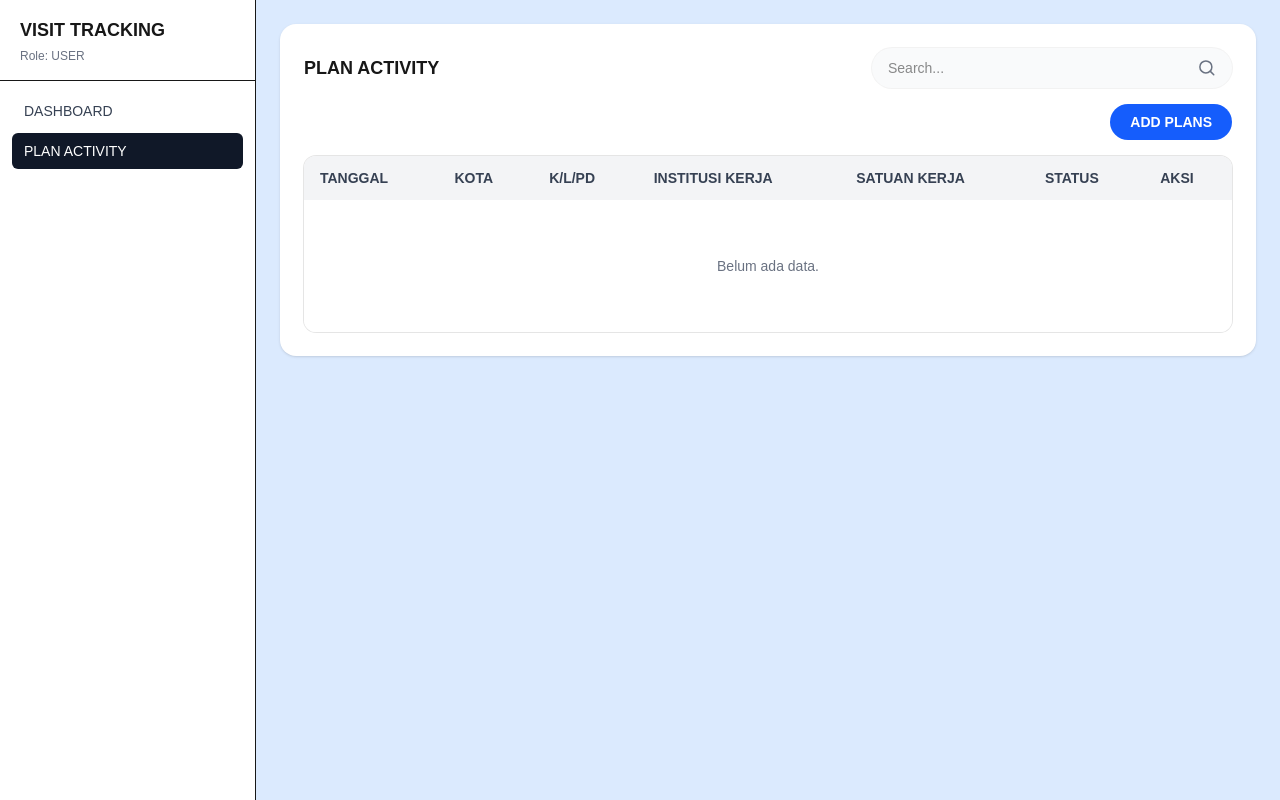
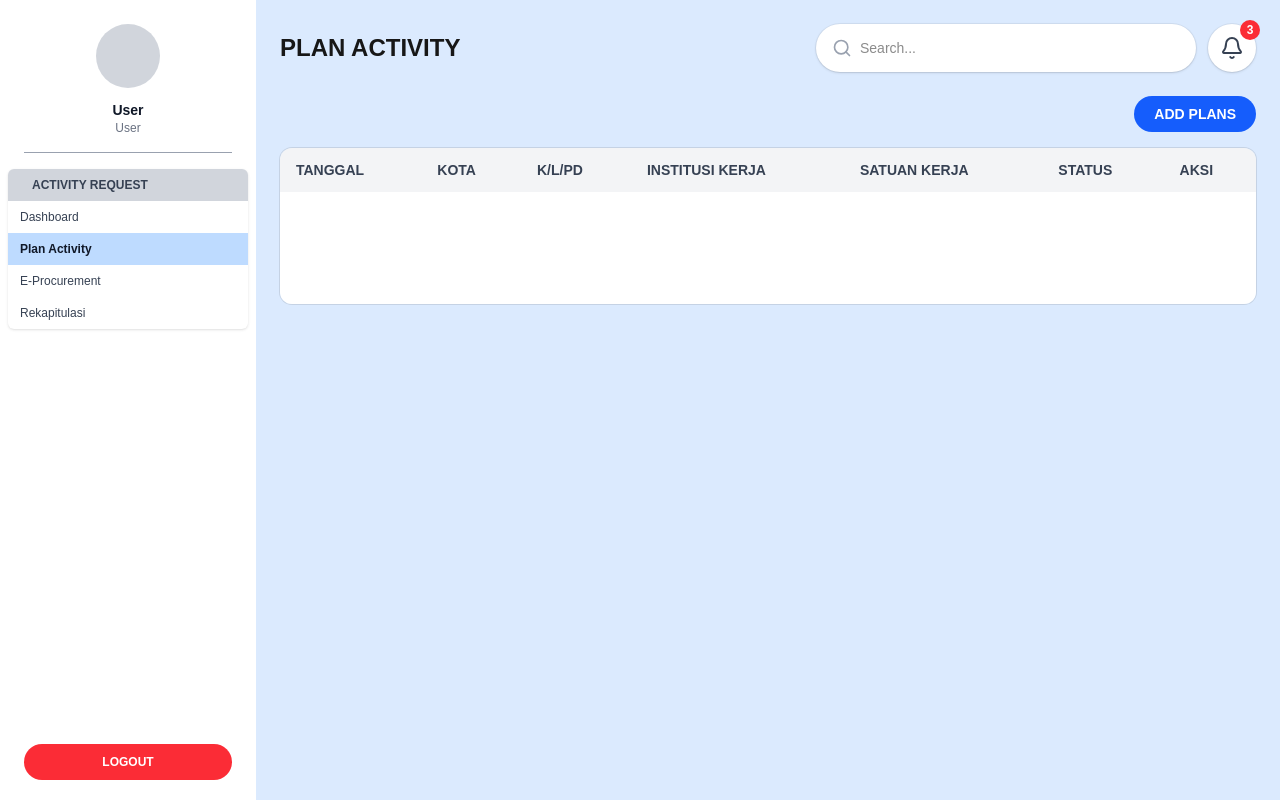
Before and after one commit to Yossiridho/MabelHub, a Next.js app: page /plan-activity in a window 1280 px wide. Built offline with nearby package versions, Linux system fonts and the light colour scheme.

Commit message:
update sidebar

```diff
--- a/package.json
+++ b/package.json
@@ -11,6 +11,7 @@
   "dependencies": {
     "bcryptjs": "^3.0.3",
     "jsonwebtoken": "^9.0.3",
+    "lucide-react": "^0.563.0",
     "mongoose": "^8.22.1",
     "next": "16.1.6",
     "next-auth": "^4.24.13",
--- a/src/app/dashboard-visit/page.tsx
+++ b/src/app/dashboard-visit/page.tsx
@@ -3,6 +3,7 @@
 import { useEffect, useState } from "react";
 import { useRouter } from "next/navigation";
 import Sidebar from "@/components/sidebar/sidebar";
+import { Search, Bell } from "lucide-react";
 import type { Role } from "@/lib/menu";
 
 type DashboardStats = {
@@ -35,7 +36,7 @@ export default function DashboardPage() {
   useEffect(() => {
     const run = async () => {
       try {
-        const res = await fetch("/api/dashboard");
+        const res = await fetch("/api/dashboard-visit");
         if (!res.ok) throw new Error("Failed to fetch stats");
         const data = (await res.json()) as DashboardStats;
         setStats(data);
@@ -52,77 +53,36 @@ export default function DashboardPage() {
   return (
     <div className="min-h-screen bg-blue-100">
       <div className="flex">
-        {/* SIDEBAR */}
         <div className="shrink-0">
-          <Sidebar role={role} title="VISIT TRACKING" />
+          <Sidebar role={role} title="VISIT DASHBOARD" />
         </div>
 
         {/* CONTENT */}
         <div className="flex-1 p-6">
           {/* TOP BAR */}
           <div className="mb-6 flex flex-col gap-4 md:flex-row md:items-center md:justify-between">
-            <h2 className="text-2xl font-semibold">Visit Dashboard</h2>
+            <h2 className="text-2xl font-semibold">VISIT DASHBOARD</h2>
 
             <div className="flex items-center gap-3">
               {/* Searchbar */}
   <div className="relative w-full md:w-[380px]">
+  <Search className="absolute left-4 top-1/2 h-5 w-5 -translate-y-1/2 text-gray-400" />
+
   <input
     value={search}
     onChange={(e) => setSearch(e.target.value)}
     placeholder="Search..."
-                  className="h-12 w-full rounded-full bg-white px-6 pr-14 text-sm shadow-sm outline-none ring-1 ring-black/5 focus:ring-2 focus:ring-blue-300"
+    className="h-12 w-full rounded-full bg-white pl-11 pr-4 text-sm shadow-sm outline-none ring-1 ring-black/5 focus:ring-2 focus:ring-blue-300"
   />
-                <span className="pointer-events-none absolute right-5 top-1/2 -translate-y-1/2 text-gray-500">
-                  {/* search icon */}
-                  <svg
-                    width="20"
-                    height="20"
-                    viewBox="0 0 24 24"
-                    fill="none"
-                    xmlns="http://www.w3.org/2000/svg"
-                  >
-                    <path
-                      d="M10.5 18.5a8 8 0 1 1 0-16 8 8 0 0 1 0 16Z"
-                      stroke="currentColor"
-                      strokeWidth="2"
-                    />
-                    <path
-                      d="M16.5 16.5 21 21"
-                      stroke="currentColor"
-                      strokeWidth="2"
-                      strokeLinecap="round"
-                    />
-                  </svg>
-                </span>
 </div>
 
-              {/* Notification button */}
 <button
   type="button"
   onClick={() => setUnreadNotif(0)}
   className="relative grid h-12 w-12 place-items-center rounded-full bg-white shadow-sm ring-1 ring-black/5 hover:bg-gray-50"
   aria-label="Notifications"
 >
-                {/* bell icon */}
-                <svg
-                  width="22"
-                  height="22"
-                  viewBox="0 0 24 24"
-                  fill="none"
-                  xmlns="http://www.w3.org/2000/svg"
-                  className="text-gray-800"
-                >
-                  <path
-                    d="M12 22a2.5 2.5 0 0 0 2.45-2h-4.9A2.5 2.5 0 0 0 12 22Z"
-                    fill="currentColor"
-                  />
-                  <path
-                    d="M18 16V11a6 6 0 1 0-12 0v5l-2 2h16l-2-2Z"
-                    stroke="currentColor"
-                    strokeWidth="2"
-                    strokeLinejoin="round"
-                  />
-                </svg>
+  <Bell className="h-6 w-6 text-gray-700" />
 
   {/* Badge unread */}
   {unreadNotif > 0 && (
--- a/src/app/plan-activity/page.tsx
+++ b/src/app/plan-activity/page.tsx
@@ -2,51 +2,59 @@
 
 import { useState } from "react";
 import Sidebar from "@/components/sidebar/sidebar";
+import { Search, Bell } from "lucide-react";
 import type { Role } from "@/lib/menu";
 
 export default function PlanActivityPage() {
   const [search, setSearch] = useState("");
+  const [unreadNotif, setUnreadNotif] = useState(3);
   const role: Role = "USER";
 
   return (
     <div className="min-h-screen bg-blue-100">
       <div className="flex">
         <div className="shrink-0">
-          <Sidebar role={role} title="VISIT TRACKING" />
+          <Sidebar role={role} />
         </div>
 
+     {/* CONTENT */}
         <div className="flex-1 p-6">
-          <main className="mx-auto max-w-6xl rounded-2xl bg-white p-6 shadow">
-            {/* HEADER */}
-            <div className="flex flex-col gap-4 md:flex-row md:items-center md:justify-between">
-              <h2 className="text-lg font-semibold">PLAN ACTIVITY</h2>
+          {/* TOP BAR */}
+          <div className="mb-6 flex flex-col gap-4 md:flex-row md:items-center md:justify-between">
+            <h2 className="text-2xl font-semibold">PLAN ACTIVITY</h2>
+            <div className="flex items-center gap-3"></div>
 
-              <div className="relative w-full md:w-[360px]">
+            <div className="flex items-center gap-3">
+  <div className="relative w-full md:w-[380px]">
+  <Search className="absolute left-4 top-1/2 h-5 w-5 -translate-y-1/2 text-gray-400" />
+
   <input
     value={search}
     onChange={(e) => setSearch(e.target.value)}
     placeholder="Search..."
-                  className="h-10 w-full rounded-full bg-gray-50 px-4 pr-11 text-sm outline-none ring-1 ring-black/5 focus:ring-2 focus:ring-blue-300"
+    className="h-12 w-full rounded-full bg-white pl-11 pr-4 text-sm shadow-sm outline-none ring-1 ring-black/5 focus:ring-2 focus:ring-blue-300"
   />
-                <span className="pointer-events-none absolute right-4 top-1/2 -translate-y-1/2 text-gray-500">
-                  <svg width="18" height="18" viewBox="0 0 24 24" fill="none">
-                    <path
-                      d="M10.5 18.5a8 8 0 1 1 0-16 8 8 0 0 1 0 16Z"
-                      stroke="currentColor"
-                      strokeWidth="2"
-                    />
-                    <path
-                      d="M16.5 16.5 21 21"
-                      stroke="currentColor"
-                      strokeWidth="2"
-                      strokeLinecap="round"
-                    />
-                  </svg>
+</div>
+
+<button
+  type="button"
+  onClick={() => setUnreadNotif(0)}
+  className="relative grid h-12 w-12 place-items-center rounded-full bg-white shadow-sm ring-1 ring-black/5 hover:bg-gray-50"
+  aria-label="Notifications"
+>
+  <Bell className="h-6 w-6 text-gray-700" />
+
+  {/* Badge unread */}
+  {unreadNotif > 0 && (
+    <span className="absolute -right-1 -top-1 grid h-5 min-w-5 place-items-center rounded-full bg-red-500 px-1 text-xs font-semibold text-white">
+      {unreadNotif}
     </span>
+  )}
+</button>
               </div>
             </div>
 
-            {/* ACTION */}
+
             <div className="mt-4 flex justify-end">
               <button className="h-9 rounded-full bg-blue-600 px-5 text-sm font-semibold text-white transition hover:bg-blue-700">
                 ADD PLANS
@@ -77,13 +85,11 @@ export default function PlanActivityPage() {
                 <tbody className="bg-white">
                   <tr>
                     <td colSpan={7} className="px-4 py-14 text-center text-gray-500">
-                      Belum ada data.
                     </td>
                   </tr>
                 </tbody>
               </table>
             </div>
-          </main>
         </div>
       </div>
     </div>
--- a/src/components/sidebar/sidebar.tsx
+++ b/src/components/sidebar/sidebar.tsx
@@ -1,46 +1,86 @@
 "use client";
 
 import Link from "next/link";
-import { usePathname } from "next/navigation";
-import { getMenuByRole, Role } from "@/lib/menu";
+import { usePathname, useRouter } from "next/navigation";
+import type { Role, MenuSection } from "@/lib/menu";
+import { getMenuByRole } from "@/lib/menu";
 
 type SidebarProps = {
   role: Role;
-  title?: string;
+  userLabel?: string;
+  userName?: string;
+  onLogoutHref?: string;
 };
 
-export default function Sidebar({ role, title = "CRM" }: SidebarProps) {
+export default function Sidebar({
+  role,
+  userLabel = role === "SUPERADMIN" ? "SuperAdmin" : role === "ADMIN" ? "Admin" : "User",
+  userName = "User",
+  onLogoutHref = "/login",
+}: SidebarProps) {
   const pathname = usePathname();
-  const menus = getMenuByRole(role);
+  const router = useRouter();
+
+  const sections: MenuSection[] = getMenuByRole(role);
+
+  const isActive = (href: string) =>
+    pathname === href || pathname.startsWith(href + "/");
 
   return (
-    <aside className="h-screen w-64 border-r bg-white">
-      <div className="px-5 py-4 border-b">
-        <div className="text-lg font-semibold">{title}</div>
-        <div className="text-xs text-gray-500 mt-1">Role: {role}</div>
+    <aside className="relative h-screen w-64 bg-white">
+      {/* PROFILE */}
+      <div className="px-6 pt-6 pb-4">
+        <div className="flex flex-col items-center">
+          <div className="h-16 w-16 rounded-full bg-gray-300" />
+          <div className="mt-3 text-center leading-tight">
+            <div className="text-sm font-semibold text-gray-900">{userLabel}</div>
+            <div className="text-xs text-gray-500">{userName}</div>
+          </div>
+          <div className="mt-4 h-px w-full bg-gray-400" />
+        </div>
       </div>
 
-      <nav className="p-3 space-y-1">
-        {menus.map((item) => {
-          const active =
-            pathname === item.href || pathname.startsWith(item.href + "/");
+      {/* MENU */}
+      <nav className="px-2 pb-12">
+        <div className="space-y-4">
+          {sections.map((section) => (
+            <div key={section.title} className="overflow-hidden rounded-md bg-white shadow">
+              <div className="bg-gray-300 px-6 py-2 text-xs font-semibold text-gray-700">
+                {section.title}
+              </div>
 
-          return (
+              {/* items */}
+              <div>
+                {section.items.map((item) => (
                   <Link
                     key={item.href}
                     href={item.href}
                     className={[
-                "block rounded-md px-3 py-2 text-sm transition",
-                active
-                  ? "bg-gray-900 text-white"
-                  : "text-gray-700 hover:bg-gray-100",
+                      "block px-3 py-2 text-xs transition",
+                      isActive(item.href)
+                        ? "bg-blue-200 font-semibold text-gray-900"
+                        : "text-gray-700 hover:bg-gray-50",
                     ].join(" ")}
                   >
                     {item.label}
                   </Link>
-          );
-        })}
+                ))}
+              </div>
+            </div>
+          ))}
+        </div>
       </nav>
+
+      {/* LOGOUT */}
+      <div className="absolute bottom-5 left-0 w-full px-6">
+        <button
+          type="button"
+          onClick={() => router.push(onLogoutHref)}
+          className="h-9 w-full rounded-full bg-red-500 text-xs font-semibold text-white"
+        >
+          LOGOUT
+        </button>
+      </div>
     </aside>
   );
 }
--- a/src/lib/menu.ts
+++ b/src/lib/menu.ts
@@ -1,24 +1,75 @@
-export type Role = "SUPER_ADMIN" | "ADMIN" | "LEADER" | "USER";
+export type Role = "SUPERADMIN" | "ADMIN" | "USER";
 
 export type MenuItem = {
   label: string;
   href: string;
-  roles: Role[];
 };
 
-export const MENU_ITEMS: MenuItem[] = [
-  {
-    label: "DASHBOARD",
-    href: "/dashboard-visit",
-    roles: ["SUPER_ADMIN", "ADMIN", "LEADER", "USER"],
-  },
-  {
-    label: "PLAN ACTIVITY",
-    href: "/plan-activity",
-    roles: ["SUPER_ADMIN", "ADMIN", "LEADER", "USER"],
-  },
-];
+export type MenuSection = {
+  title: string;
+  items: MenuItem[];
+};
 
-export function getMenuByRole(role: Role) {
-  return MENU_ITEMS.filter((m) => m.roles.includes(role));
+export const MENUS_BY_ROLE: Record<Role, MenuSection[]> = {
+  SUPERADMIN: [
+    {
+      title: "ACTIVITY REQUEST",
+      items: [
+        { label: "Dashboard", href: "/dashboard" },
+        { label: "Plan Activity", href: "/plan-activity" },
+        { label: "E-Procurement", href: "/e-procurement" },
+        { label: "Rekapitulasi", href: "/rekapitulasi" },
+      ],
+    },
+    {
+      title: "ACTIVITY RESPONSE",
+      items: [
+        { label: "Dashboard", href: "/dashboard-response" },
+        { label: "E-Procurement Response", href: "/e-procurement-response" },
+        { label: "Rekapitulasi", href: "/rekapitulasi-response" },
+        { label: "Instansi", href: "/instansi" },
+      ],
+    },
+    {
+      title: "Lainnya",
+      items: [
+        { label: "Add User", href: "/users/add" },
+        { label: "Parameter", href: "/parameter" },
+      ],
+    },
+  ],
+
+  ADMIN: [
+    {
+      title: "ACTIVITY REQUEST",
+      items: [
+        { label: "E-Procurement", href: "/e-procurement" },
+        { label: "Rekapitulasi", href: "/rekapitulasi" },
+      ],
+    },
+    {
+      title: "ACTIVITY RESPONSE",
+      items: [
+        { label: "Dashboard", href: "/dashboard-response" },
+        { label: "E-Procurement Response", href: "/e-procurement-response" },
+        { label: "Rekapitulasi", href: "/rekapitulasi-response" },
+      ],
+    },
+  ],
+
+  USER: [
+    {
+      title: "ACTIVITY REQUEST",
+      items: [
+        { label: "Dashboard", href: "/dashboard" },
+        { label: "Plan Activity", href: "/plan-activity" },
+        { label: "E-Procurement", href: "/e-procurement" },
+        { label: "Rekapitulasi", href: "/rekapitulasi" },
+      ],
+    },
+  ],
+};
+
+export function getMenuByRole(role: Role): MenuSection[] {
+  return MENUS_BY_ROLE[role] ?? [];
 }
```
Also changed, not shown: 1 other file (tests, documents, lock files or other folders). Lines whose indentation alone changed are shown as unchanged.
